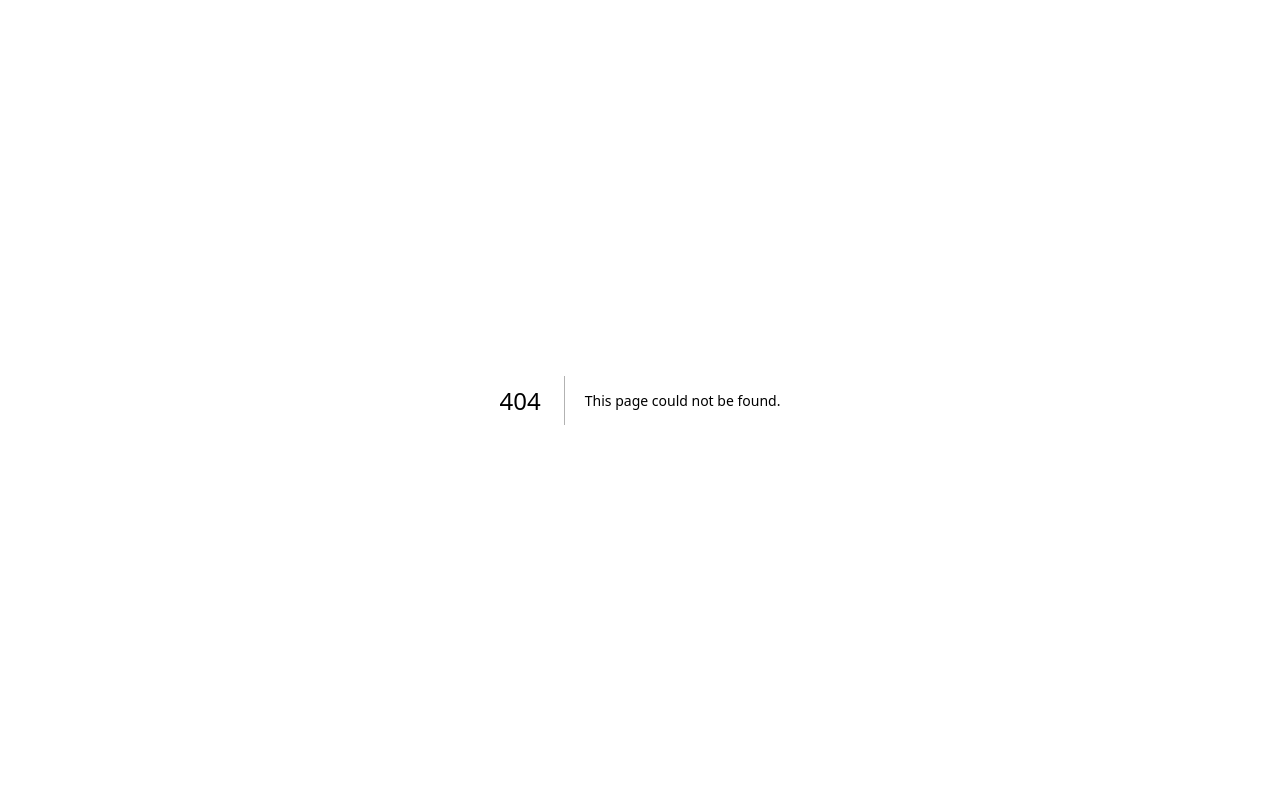
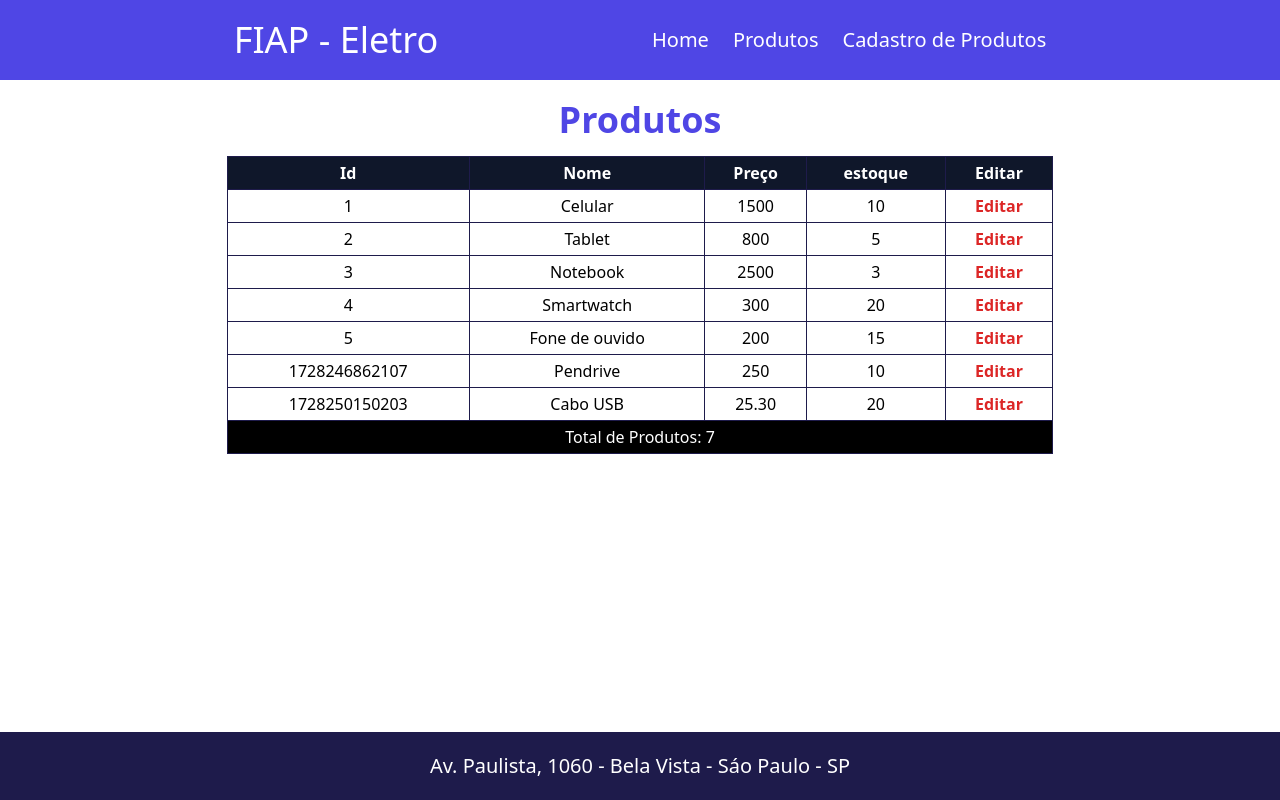
Before and after one commit to MarsoL4/FIAP-Eletro, a Next.js app: page /produtos in a window 1280 px wide. Before the commit this address had no page. Built offline with nearby package versions, Linux system fonts and the light colour scheme.

Commit message:
Criando o projeto FIAP-Eletro

```diff
--- /dev/null
+++ b/src/app/api/base-produtos/[id]/route.ts
@@ -0,0 +1,12 @@
+import { TipoProduto } from "@/types";
+import { promises as fs} from "fs";
+import { NextResponse } from "next/server";
+
+export async function GET(request:Request, {params}:{params:{id:number}}){
+
+    const file = await fs.readFile(process.cwd() + '/src/data/base.json','utf-8');
+    const produtos:TipoProduto[] = JSON.parse(file);
+
+    const produto = produtos.find(p => p.id == params.id);
+    return NextResponse.json(produto);
+}
--- /dev/null
+++ b/src/app/api/base-produtos/route.ts
@@ -0,0 +1,12 @@
+import { TipoProduto } from "@/types";
+import { promises as fs} from "fs";
+import { NextResponse } from "next/server";
+
+export async function GET(){
+
+    const file = await fs.readFile(process.cwd() + '/src/data/base.json','utf-8');
+    const produtos = JSON.parse(file);
+
+    return NextResponse.json(produtos);
+
+}
--- a/src/app/globals.css
+++ b/src/app/globals.css
@@ -2,26 +2,19 @@
 @tailwind components;
 @tailwind utilities;
 
-:root {
-  --background: #ffffff;
-  --foreground: #171717;
+body{
+  /*@apply -> Permite que colocque condigurações normais aqui*/
+  @apply flex flex-col min-h-screen
 }
 
-@media (prefers-color-scheme: dark) {
-  :root {
-    --background: #0a0a0a;
-    --foreground: #ededed;
-  }
+.links li a{
+  @apply text-white text-xl
 }
 
-body {
-  color: var(--foreground);
-  background: var(--background);
-  font-family: Arial, Helvetica, sans-serif;
+table, th, td{
+  @apply border border-spacing-0 border-indigo-950 text-center
 }
 
-@layer utilities {
-  .text-balance {
-    text-wrap: balance;
-  }
+th, td{
+  @apply p-1
 }
--- a/src/app/layout.tsx
+++ b/src/app/layout.tsx
@@ -1,6 +1,8 @@
 import type { Metadata } from "next";
 import localFont from "next/font/local";
 import "./globals.css";
+import Cabecalho from "@/components/Cabecalho";
+import Rodape from "@/components/Rodape";
 
 const geistSans = localFont({
   src: "./fonts/GeistVF.woff",
@@ -28,7 +30,9 @@ export default function RootLayout({
       <body
         className={`${geistSans.variable} ${geistMono.variable} antialiased`}
       >
+        <Cabecalho/>
         {children}
+        <Rodape/>
       </body>
     </html>
   );
--- a/src/app/page.tsx
+++ b/src/app/page.tsx
@@ -1,101 +1,9 @@
-import Image from "next/image";
+
 
 export default function Home() {
   return (
-    <div className="grid grid-rows-[20px_1fr_20px] items-center justify-items-center min-h-screen p-8 pb-20 gap-16 sm:p-20 font-[family-name:var(--font-geist-sans)]">
-      <main className="flex flex-col gap-8 row-start-2 items-center sm:items-start">
-        <Image
-          className="dark:invert"
-          src="https://nextjs.org/icons/next.svg"
-          alt="Next.js logo"
-          width={180}
-          height={38}
-          priority
-        />
-        <ol className="list-inside list-decimal text-sm text-center sm:text-left font-[family-name:var(--font-geist-mono)]">
-          <li className="mb-2">
-            Get started by editing{" "}
-            <code className="bg-black/[.05] dark:bg-white/[.06] px-1 py-0.5 rounded font-semibold">
-              src/app/page.tsx
-            </code>
-            .
-          </li>
-          <li>Save and see your changes instantly.</li>
-        </ol>
-
-        <div className="flex gap-4 items-center flex-col sm:flex-row">
-          <a
-            className="rounded-full border border-solid border-transparent transition-colors flex items-center justify-center bg-foreground text-background gap-2 hover:bg-[#383838] dark:hover:bg-[#ccc] text-sm sm:text-base h-10 sm:h-12 px-4 sm:px-5"
-            href="https://vercel.com/new?utm_source=create-next-app&utm_medium=appdir-template-tw&utm_campaign=create-next-app"
-            target="_blank"
-            rel="noopener noreferrer"
-          >
-            <Image
-              className="dark:invert"
-              src="https://nextjs.org/icons/vercel.svg"
-              alt="Vercel logomark"
-              width={20}
-              height={20}
-            />
-            Deploy now
-          </a>
-          <a
-            className="rounded-full border border-solid border-black/[.08] dark:border-white/[.145] transition-colors flex items-center justify-center hover:bg-[#f2f2f2] dark:hover:bg-[#1a1a1a] hover:border-transparent text-sm sm:text-base h-10 sm:h-12 px-4 sm:px-5 sm:min-w-44"
-            href="https://nextjs.org/docs?utm_source=create-next-app&utm_medium=appdir-template-tw&utm_campaign=create-next-app"
-            target="_blank"
-            rel="noopener noreferrer"
-          >
-            Read our docs
-          </a>
-        </div>
-      </main>
-      <footer className="row-start-3 flex gap-6 flex-wrap items-center justify-center">
-        <a
-          className="flex items-center gap-2 hover:underline hover:underline-offset-4"
-          href="https://nextjs.org/learn?utm_source=create-next-app&utm_medium=appdir-template-tw&utm_campaign=create-next-app"
-          target="_blank"
-          rel="noopener noreferrer"
-        >
-          <Image
-            aria-hidden
-            src="https://nextjs.org/icons/file.svg"
-            alt="File icon"
-            width={16}
-            height={16}
-          />
-          Learn
-        </a>
-        <a
-          className="flex items-center gap-2 hover:underline hover:underline-offset-4"
-          href="https://vercel.com/templates?framework=next.js&utm_source=create-next-app&utm_medium=appdir-template-tw&utm_campaign=create-next-app"
-          target="_blank"
-          rel="noopener noreferrer"
-        >
-          <Image
-            aria-hidden
-            src="https://nextjs.org/icons/window.svg"
-            alt="Window icon"
-            width={16}
-            height={16}
-          />
-          Examples
-        </a>
-        <a
-          className="flex items-center gap-2 hover:underline hover:underline-offset-4"
-          href="https://nextjs.org?utm_source=create-next-app&utm_medium=appdir-template-tw&utm_campaign=create-next-app"
-          target="_blank"
-          rel="noopener noreferrer"
-        >
-          <Image
-            aria-hidden
-            src="https://nextjs.org/icons/globe.svg"
-            alt="Globe icon"
-            width={16}
-            height={16}
-          />
-          Go to nextjs.org →
-        </a>
-      </footer>
-    </div>
+    <main className="grow"> {/*grow-> Vai pegar todo o espaço disponivel da tela*/}
+      <h1 className="text-center text-3xl my-5">Home</h1>
+    </main>
   );
 }
--- /dev/null
+++ b/src/app/produtos/page.tsx
@@ -0,0 +1,50 @@
+"use client"
+import { TipoProduto } from "@/types"
+import Link from "next/link"
+import { useEffect, useState } from "react"
+
+export default function Produtos(){
+
+    const [lista, setLista] = useState<TipoProduto[]>([])
+
+    useEffect(()=>{
+        const chamadaApi = async () => {
+            const response = await fetch("http://localhost:3000/api/base-produtos")
+            const data = await response.json()
+            setLista(data)
+            console.log(data);
+        }
+        chamadaApi()
+    },[])
+
+    return(
+        <main className="grow p-5">
+            <h1 className="text-center text-4xl font-bold text-indigo-600 mb-4">Produtos</h1>
+            <table className="w-2/3 m-auto"> {/*vai pegar 2/3 da tela*/}
+                <thead className="bg-slate-900 text-white"> {/*Cabecalho (Parte de cima) da tabela*/}
+                    <tr>
+                        <th>Id</th><th>Nome</th><th>Preço</th><th>estoque</th><th>Editar</th>
+                    </tr>
+                </thead>
+                <tbody>
+                    {
+                        lista.map(p=>(
+                            <tr key={p.id}>
+                                <td>{p.id}</td>
+                                <td>{p.nome}</td>
+                                <td>{p.preco}</td>
+                                <td>{p.estoque}</td>
+                                <td><Link className="font-bold text-red-600" href={`/produtos/produto/${p.id}`}>Editar</Link></td>
+                            </tr>
+                        ))
+                    }
+                </tbody>
+                <tfoot className="bg-black text-white">
+                    <tr>
+                        <td colSpan={5}>Total de Produtos: {lista.length}</td> {/*colspan={5}*-> diz que vai pegar o tamanho de 5 colunas da tabela*/}
+                    </tr>
+                </tfoot>
+            </table>
+        </main>
+    )
+}
--- /dev/null
+++ b/src/app/produtos/produto/[id]/page.tsx
@@ -0,0 +1,32 @@
+"use client"
+import { TipoProduto } from "@/types"
+import { useEffect, useState } from "react"
+
+export default function produto({params}:{params:{id:number}}){
+
+    const [produto, setProduto] = useState<TipoProduto>()
+
+    useEffect(()=>{
+        const chamadaApi = async ()=>{
+            const response = await fetch(`http://localhost:3000/api/base-produtos/${params.id}`)
+            const data = await response.json()
+            setProduto(data)
+            console.log(data);
+
+        }
+        chamadaApi()
+    },[]) /*[]-> indica que só ocorrerá apos a pagina ser carregada*/
+
+    return(
+        <main>
+            <h2>Produto</h2>
+
+            <div>
+                <p>Id: {produto?.id} {/*Coloca o ? pois há a possibilidade desse valor não receber nada*/}</p>
+                <p>Nome: {produto?.nome}</p>
+                <p>Preço: {produto?.preco}</p>
+                <p>Estoque: {produto?.estoque}</p>
+            </div>
+        </main>
+    )
+}
--- /dev/null
+++ b/src/components/Cabecalho.tsx
@@ -0,0 +1,10 @@
+import Menu from './Menu'
+
+export default function Cabecalho(){
+    return(
+        <header className='bg-indigo-600 min-h-20 p-5 flex justify-evenly items-center'>
+            <h1 className='text-4xl text-white'>FIAP - Eletro</h1>
+             <Menu/>
+        </header>
+    )
+}
--- /dev/null
+++ b/src/components/Menu.tsx
@@ -0,0 +1,14 @@
+import Link from "next/link";
+
+export default function Menu(){
+
+    return(
+        <nav  className="flex">
+            <ul className="flex gap-6 links">
+                <li><Link href={'/'}>Home</Link></li>
+                <li><Link href={'/produtos'}>Produtos</Link></li>
+                <li><Link href={'/produtos/cad-produtos'}>Cadastro de Produtos</Link></li>
+            </ul>
+        </nav>
+    )
+}
--- /dev/null
+++ b/src/components/Rodape.tsx
@@ -0,0 +1,8 @@
+export default function Rodape(){
+
+    return(
+        <footer className="bg-indigo-950 p-5 flex justify-center items-center">
+            <p className="text-white text-xl">Av. Paulista, 1060 - Bela Vista - Sáo Paulo - SP</p>
+        </footer>
+    )
+}
--- /dev/null
+++ b/src/data/base.json
@@ -0,0 +1 @@
+[{"id":1,"nome":"Celular","preco":1500,"estoque":10},{"id":2,"nome":"Tablet","preco":800,"estoque":5},{"id":3,"nome":"Notebook","preco":2500,"estoque":3},{"id":4,"nome":"Smartwatch","preco":300,"estoque":20},{"id":5,"nome":"Fone de ouvido","preco":200,"estoque":15},{"nome":"Pendrive","preco":250,"estoque":10,"id":1728246862107},{"nome":"Cabo USB","preco":"25.30","estoque":"20","id":1728250150203}]
--- /dev/null
+++ b/src/types.ts
@@ -0,0 +1,6 @@
+export type TipoProduto = {
+    id:number;
+    nome:string;
+    preco: number;
+    estoque:number;
+}
```
